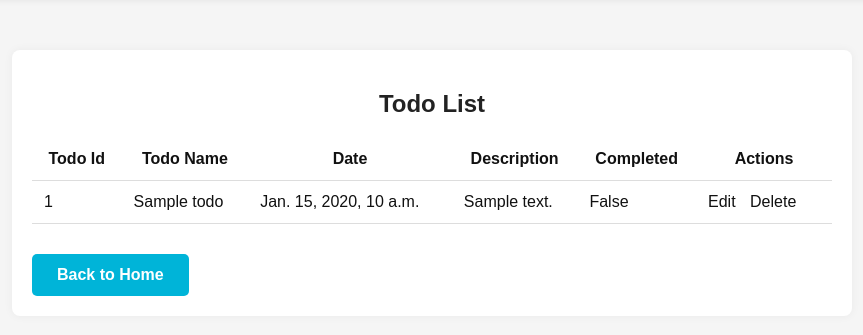
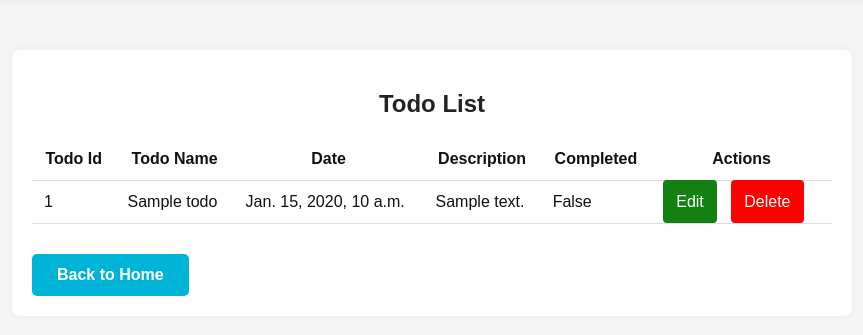
Before and after one commit to NelsonChegeNjenga/django-crud, a Django app: page /view/ in a window 1280 px wide. Shown: the part 48-383 px from the top of the page, without its empty margins (208-1071 px from the left). Run offline with Django 5.2, Linux system fonts and the light colour scheme; tables that the repository leaves empty hold one stand-in row (values such as "Sample post").

Commit message:
first commit

```diff
--- a/Todo/templates/view.html
+++ b/Todo/templates/view.html
@@ -48,8 +48,8 @@
 
                     </td>
                     <td class="action-links">
-                        <a href="{% url 'edit' todo.id %}">Edit</a>
-                        <a href="{% url 'delete' todo.id %}" onclick="return(confirm('Are you sure you want to delete this Todo'))">Delete</a>
+                        <a href="{% url 'edit' todo.id %}" style="padding: 13px; background-color: rgb(18, 129, 18); color: white; border-radius: 4px;">Edit</a>
+                        <a href="{% url 'delete' todo.id %}" style="padding: 13px; background-color: red; color: white; border-radius: 4px;" onclick="return(confirm('Are you sure you want to delete this Todo'))">Delete</a>
                     </td>
                 </tr>
                 {% endfor %}
```
Also changed, not shown: db.sqlite3.
